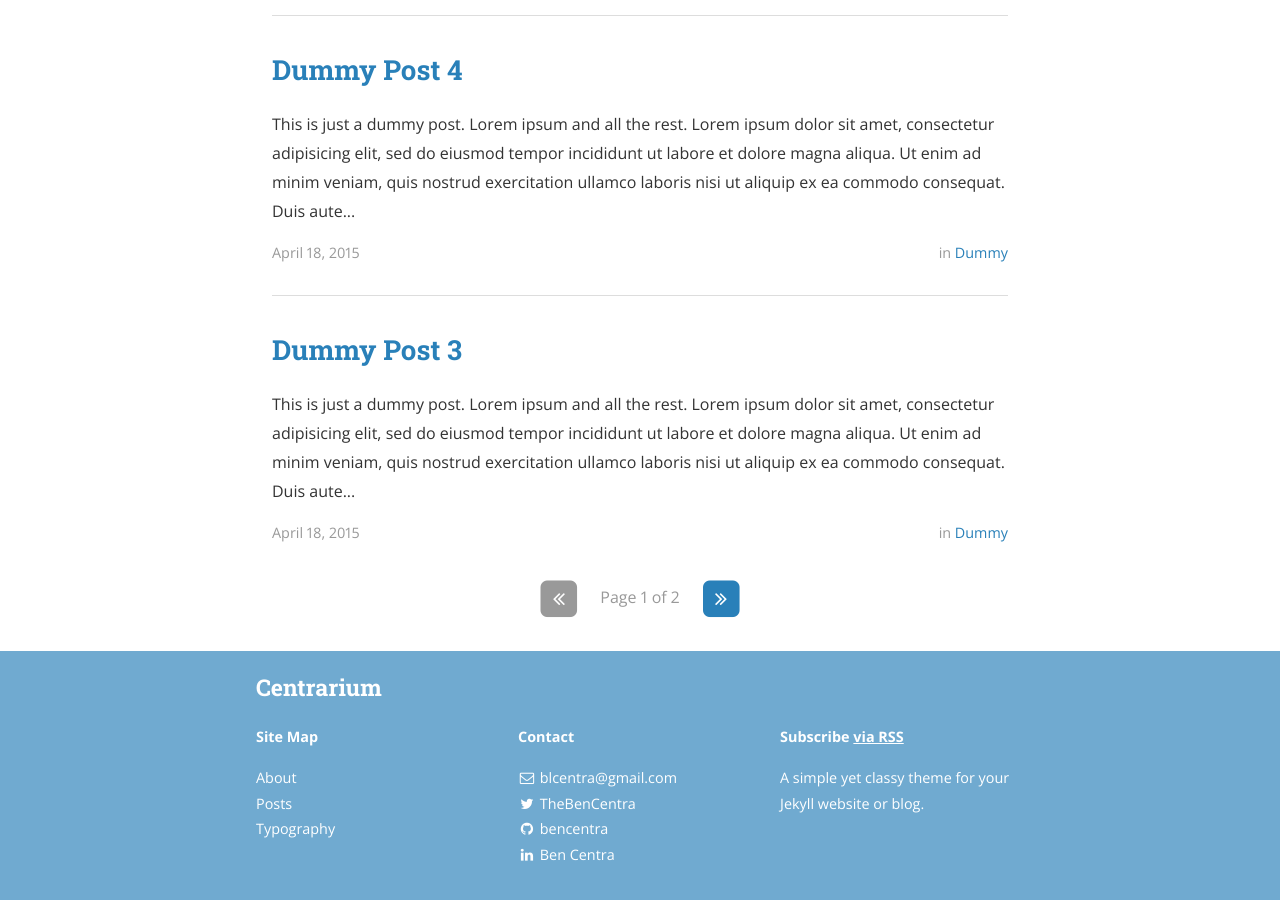
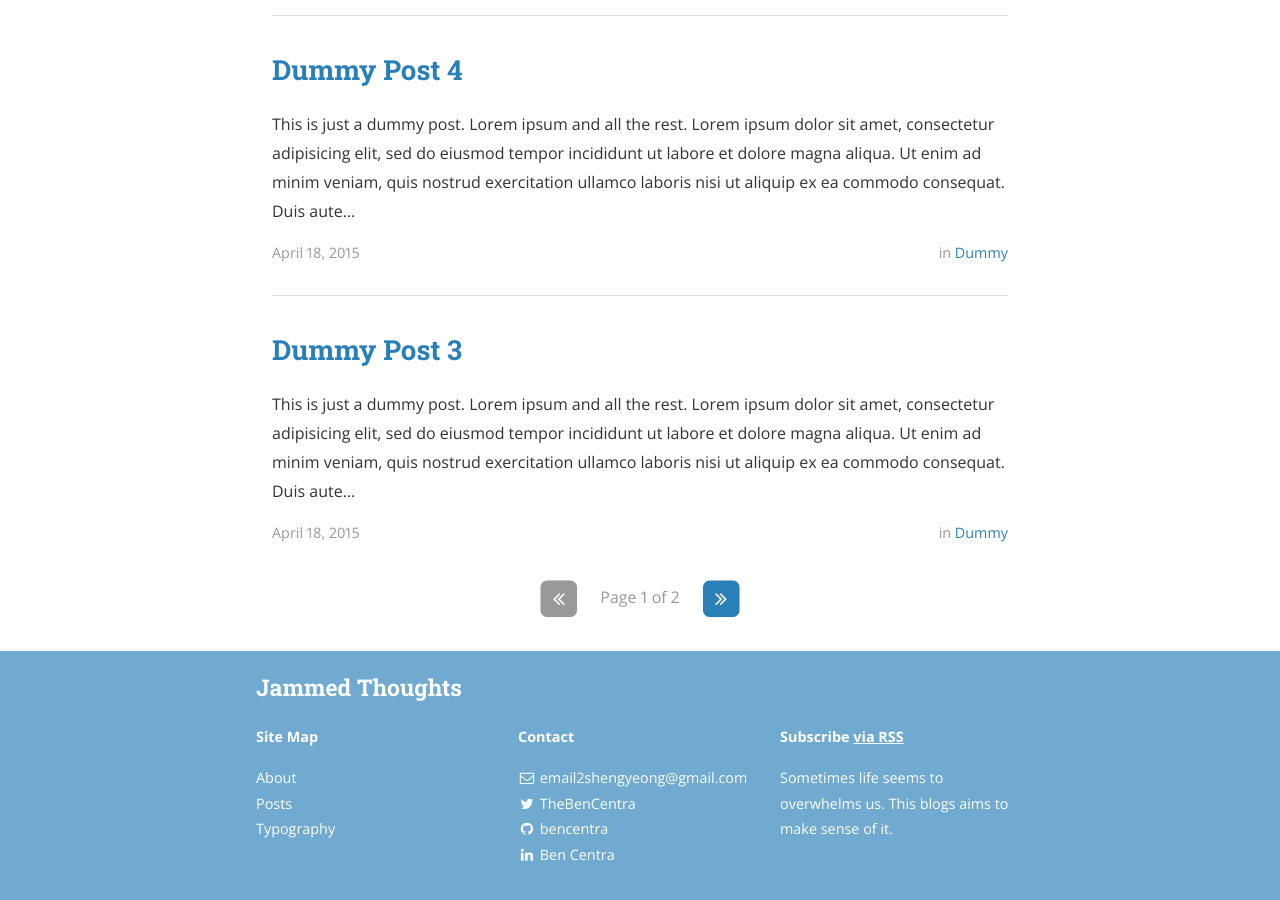
Before and after one commit to chickensmitten/jammedthoughts, a Jekyll site: the page built from index.html, in a window 1280 px wide and 900 px high, scrolled down 1301 px. Built offline with Jekyll 4.4.1, drawn with Linux system fonts in a browser that asks for light colours; nearby versions of some CDN libraries; the list of posts is cut into pages by our own code; some of the changed text lies outside the part shown.

Commit message:
merging work done so far

```diff
--- a/_config.yml
+++ b/_config.yml
@@ -9,12 +9,12 @@ exclude:
   - "/vendor/"
 
 # Site settings
-title: Centrarium
-subtitle: "A simple yet classy theme for your Jekyll website or blog"
-email: blcentra@gmail.com
-name: Ben Centra
+title: Jammed Thoughts
+subtitle: "On stuffing the mind with all things good or bad."
+email: email2shengyeong@gmail.com
+name: Sheng Yeong
 description: >
-  A simple yet classy theme for your Jekyll website or blog.
+  Sometimes life seems to overwhelms us. This blogs aims to make sense of it.
 # Base URL of site (i.e. /blog). It should always start with a slash,
 # and never end with a slash. Set it to a blank value if hosting at the
 # root of your server.
```
Also changed, not shown: _config_dev.yml (+5 -5 lines), assets/logo.png, 2 other files.
